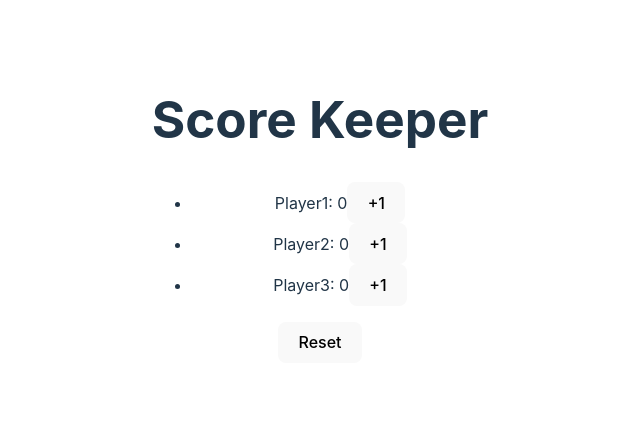
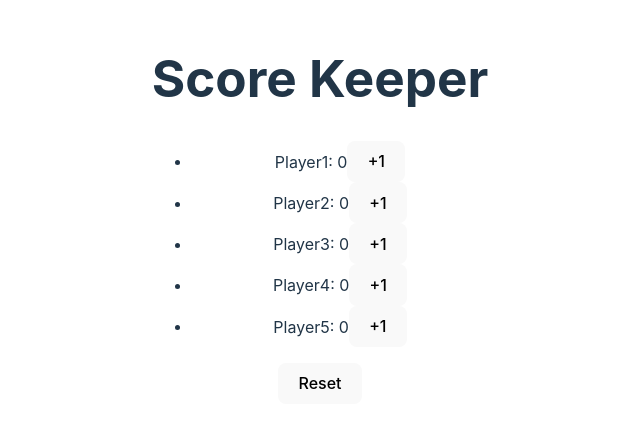
Before and after one commit to Tally2014/React-state-demo, a React (Vite) app: page / in a window 1280 px wide. Shown: the part 190-618 px from the top of the page, without its empty margins (320-960 px from the left). Built offline with nearby package versions, Linux system fonts and the light colour scheme.

Commit message:
ScoreKeepers Values

```diff
--- a/src/App.jsx
+++ b/src/App.jsx
@@ -12,7 +12,7 @@ function App() {
       {/*<Scorekeeper/>*/}
       {/*<EmojisClicker/>*/}
       {/*<ScoreKeeperExercise numPlayers={5} target={3}/>*/}
-      <ScoreKeeperColt/>
+      <ScoreKeeperColt numPlayers={5} target={3}/>
     </>
   )
 }
```
